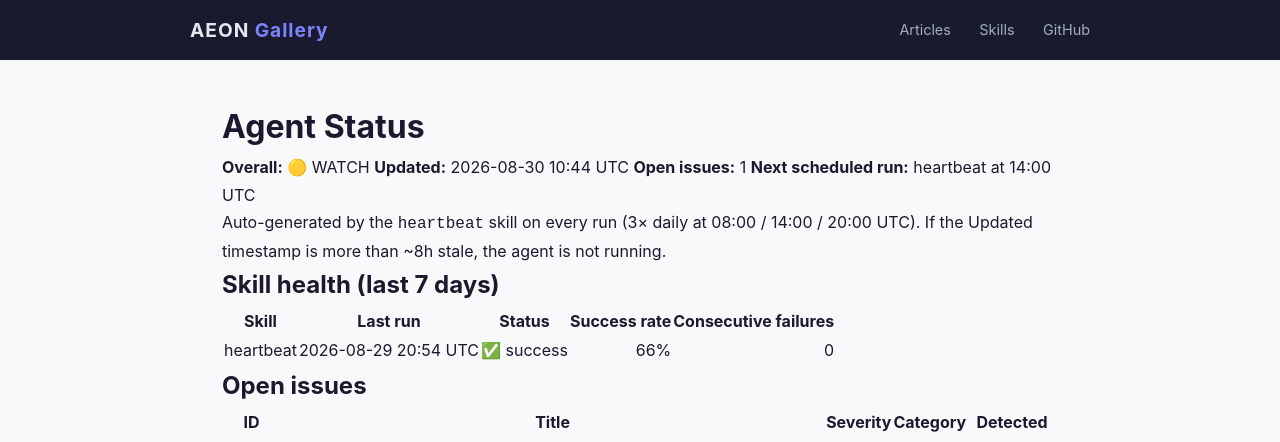
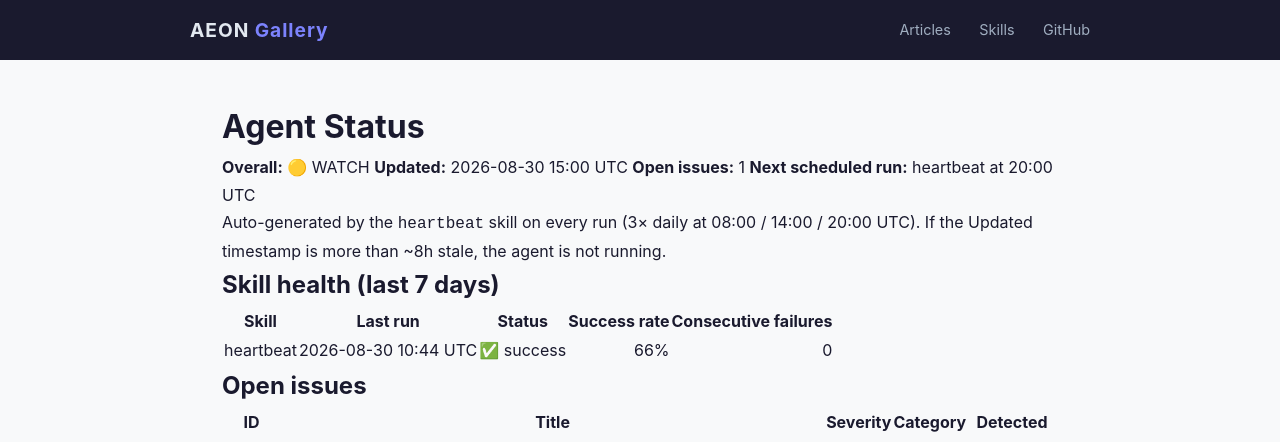
Before and after one commit to RickCrosschain/aeon, a Jekyll site: the page built from docs/status.md, in a window 1280 px wide. Shown: the top 442 px of the page. Built offline with Jekyll 4.4.1, drawn with Linux system fonts in a browser that asks for light colours.

Commit message:
chore(heartbeat): auto-commit 2026-08-30

```diff
--- a/docs/status.md
+++ b/docs/status.md
@@ -7,9 +7,9 @@
 # Agent Status
 
 **Overall:** 🟡 WATCH
-**Updated:** 2026-08-30 10:44 UTC
+**Updated:** 2026-08-30 15:00 UTC
 **Open issues:** 1
-**Next scheduled run:** heartbeat at 14:00 UTC
+**Next scheduled run:** heartbeat at 20:00 UTC
 
 Auto-generated by the `heartbeat` skill on every run (3× daily at 08:00 / 14:00 / 20:00 UTC). If the Updated timestamp is more than ~8h stale, the agent is not running.
 
@@ -17,7 +17,7 @@
 
 | Skill | Last run | Status | Success rate | Consecutive failures |
 |-------|----------|--------|-------------:|---------------------:|
-| heartbeat | 2026-08-29 20:54 UTC | ✅ success | 66% | 0 |
+| heartbeat | 2026-08-30 10:44 UTC | ✅ success | 66% | 0 |
 
 ## Open issues
 
--- a/memory/token-usage.csv
+++ b/memory/token-usage.csv
@@ -200,3 +200,4 @@
 2026-08-29,heartbeat,claude-opus-4-8,2114,4282,361757,54777
 2026-08-29,heartbeat,claude-opus-4-8,2112,3839,244140,42236
 2026-08-30,heartbeat,claude-opus-4-8,2112,3493,297183,55060
+2026-08-30,heartbeat,claude-opus-4-8,2116,5805,431886,57867
```
Also changed, not shown: memory/logs/2026-08-30.md (+11 -0 lines), .outputs/heartbeat.md.
